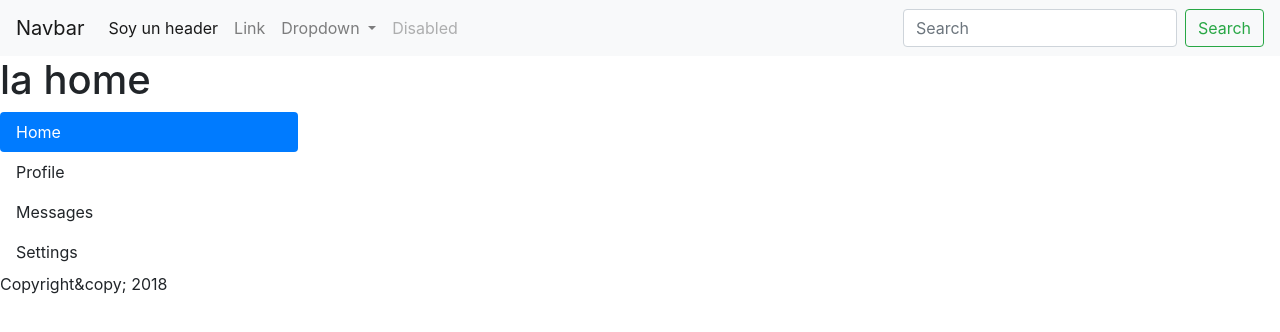
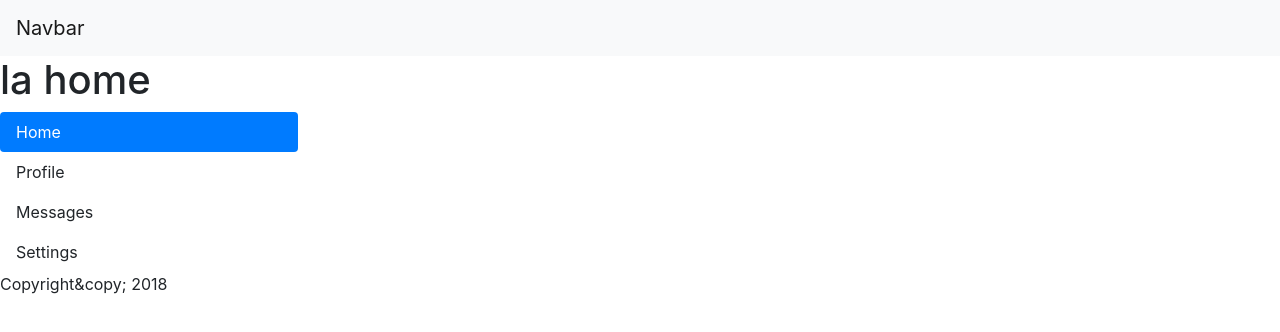
Before and after one commit to Gloper98/Everis-TalentFest, an Angular app: page /home in a window 1280 px wide. Shown: the top 332 px of the page. Built offline with nearby package versions, Linux system fonts and the light colour scheme.

Commit message:
Updating header

```diff
--- a/src/app/header/header.component.html
+++ b/src/app/header/header.component.html
@@ -5,31 +5,16 @@
     </button>
 
     <div class="collapse navbar-collapse" id="navbarSupportedContent">
-      <ul class="navbar-nav mr-auto">
+      <ul class="navbar-nav mr-auto d-block d-sm-none">
         <li class="nav-item active">
           <a class="nav-link" href="#">{{title}}<span class="sr-only">(current)</span></a>
         </li>
         <li class="nav-item">
           <a class="nav-link" href="#">Link</a>
         </li>
-        <li class="nav-item dropdown">
-          <a class="nav-link dropdown-toggle" href="#" id="navbarDropdown" role="button" data-toggle="dropdown" aria-haspopup="true" aria-expanded="false">
-            Dropdown
-          </a>
-          <div class="dropdown-menu" aria-labelledby="navbarDropdown">
-            <a class="dropdown-item" href="#">Action</a>
-            <a class="dropdown-item" href="#">Another action</a>
-            <div class="dropdown-divider"></div>
-            <a class="dropdown-item" href="#">Something else here</a>
-          </div>
-        </li>
         <li class="nav-item">
           <a class="nav-link disabled" href="#">Disabled</a>
         </li>
       </ul>
-      <form class="form-inline my-2 my-lg-0">
-        <input class="form-control mr-sm-2" type="search" placeholder="Search" aria-label="Search">
-        <button class="btn btn-outline-success my-2 my-sm-0" type="submit">Search</button>
-      </form>
     </div>
   </nav>
--- a/src/app/sidenav/sidenav.component.html
+++ b/src/app/sidenav/sidenav.component.html
@@ -1,4 +1,4 @@
-<div class="nav flex-column nav-pills" id="v-pills-tab" role="tablist" aria-orientation="vertical">
+<div class="nav flex-column nav-pills d-none d-lg-block d-lg-none" id="v-pills-tab" role="tablist" aria-orientation="vertical">
   <a class="nav-link active" id="v-pills-home-tab" data-toggle="pill" role="tab" aria-controls="v-pills-home" aria-selected="true">Home</a>
   <a class="nav-link" id="v-pills-profile-tab" data-toggle="pill" role="tab" aria-controls="v-pills-profile" aria-selected="false">Profile</a>
   <a class="nav-link" id="v-pills-messages-tab" data-toggle="pill"  role="tab" aria-controls="v-pills-messages" aria-selected="false">Messages</a>
```
